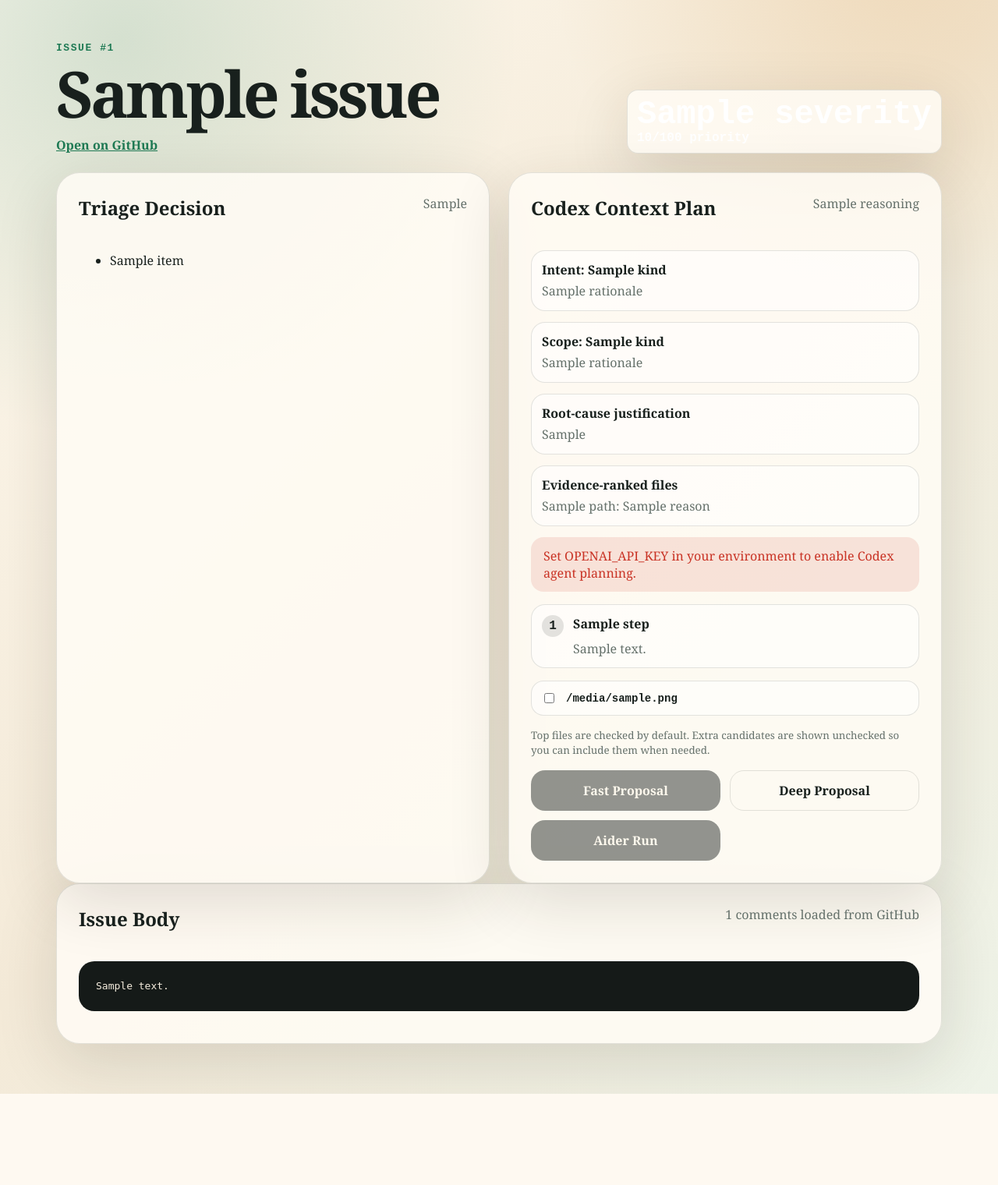
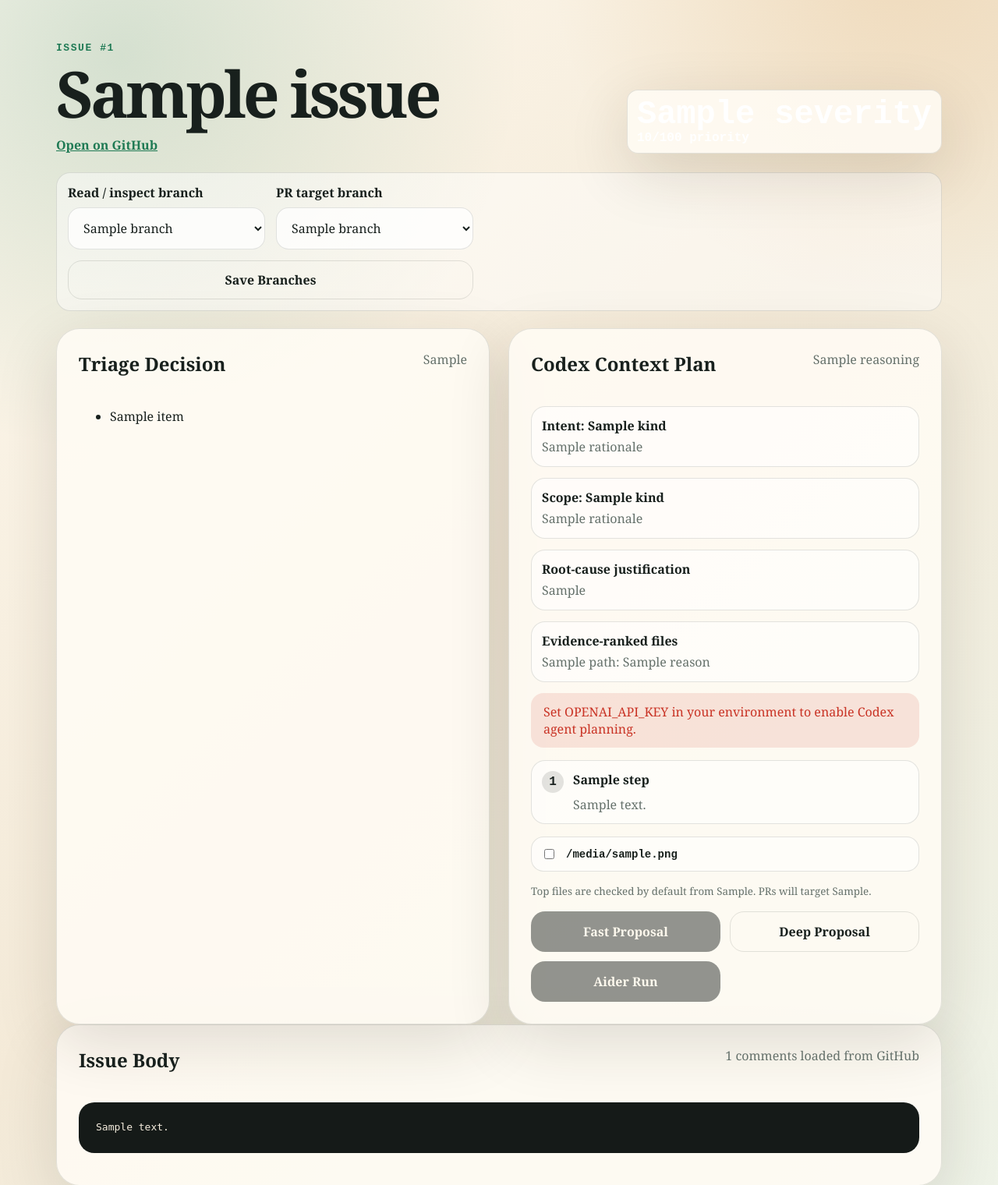
Before and after one commit to shadylpstan/GitHUB-CTO, a Flask app: template github_cto/templates/issue.html in a window 1280 px wide. Shown: the part 98-1618 px from the top of the page at 78% size. Before the commit the page ends 1501 px from the top, so only its background shows below. Run offline with Flask 3, Linux system fonts and the light colour scheme; the template is opened without the code that fills it: most values are stand-ins (such as "Sample title", 1, 10 or a date in 2020).

Commit message:
Update GitHub CTO app -- 1529

```diff
--- a/github_cto/app.py
+++ b/github_cto/app.py
@@ -32,6 +32,30 @@ def create_app() -> Flask:
         token = session.get("github_token") or app.config["GITHUB_TOKEN"]
         repo = session.get("github_repo") or app.config["GITHUB_REPOSITORY"]
         return token, repo
+
+    def branch_settings(default_branch: str, branches: list[str] | None = None) -> dict[str, str]:
+        available = set(branches or [])
+        read_branch = (session.get("github_read_branch") or default_branch).strip()
+        target_branch = (session.get("github_target_branch") or default_branch).strip()
+        if available and read_branch not in available:
+            read_branch = default_branch
+        if available and target_branch not in available:
+            target_branch = default_branch
+        return {"read_branch": read_branch, "target_branch": target_branch, "default_branch": default_branch}
+
+    def posted_branch_settings(github: GitHubClient) -> dict[str, str]:
+        default_branch = github.default_branch()
+        branches = github.list_branches()
+        settings = branch_settings(default_branch, branches)
+        read_branch = request.form.get("read_branch", settings["read_branch"]).strip() or default_branch
+        target_branch = request.form.get("target_branch", settings["target_branch"]).strip() or default_branch
+        if read_branch not in branches:
+            raise ValueError(f"Unknown read branch: {read_branch}")
+        if target_branch not in branches:
+            raise ValueError(f"Unknown PR target branch: {target_branch}")
+        session["github_read_branch"] = read_branch
+        session["github_target_branch"] = target_branch
+        return {"read_branch": read_branch, "target_branch": target_branch, "default_branch": default_branch}
 
     def make_github() -> GitHubClient:
         token, repo = current_settings()
@@ -129,8 +153,26 @@ def create_app() -> Flask:
     def reset_connection():
         session.pop("github_token", None)
         session.pop("github_repo", None)
+        session.pop("github_read_branch", None)
+        session.pop("github_target_branch", None)
         flash("Browser override cleared. Using .env settings again.", "success")
         return redirect(url_for("dashboard"))
+
+    @app.route("/branch-settings", methods=["POST"])
+    def update_branch_settings():
+        next_url = request.form.get("next") or url_for("dashboard")
+        if not next_url.startswith("/"):
+            next_url = url_for("dashboard")
+        try:
+            github = make_github()
+            settings = posted_branch_settings(github)
+            flash(
+                f"Branch settings saved. Reading {settings['read_branch']} and opening PRs into {settings['target_branch']}.",
+                "success",
+            )
+        except Exception as exc:
+            flash(str(exc), "error")
+        return redirect(next_url)
 
     @app.route("/dashboard")
     def dashboard():
@@ -138,11 +180,13 @@ def create_app() -> Flask:
             github = make_github()
             repo = github.repository()
             user = github.current_user()
+            branches = github.list_branches()
+            settings = branch_settings(repo["default_branch"], branches)
             app.logger.info("Loading dashboard for repo=%s user=%s", github.repo.full_name, user.get("login"))
             issues = github.list_issues(limit=30)
             repo_index = make_repo_index()
-            index_stats = repo_index.stats(github.repo.full_name, repo["default_branch"])
-            indexed_files = repo_index.indexed_files(github.repo.full_name, repo["default_branch"])
+            index_stats = repo_index.stats(github.repo.full_name, settings["read_branch"])
+            indexed_files = repo_index.indexed_files(github.repo.full_name, settings["read_branch"])
             triaged = []
             for issue in issues:
                 triaged.append({"issue": issue, "triage": triage_issue(issue)})
@@ -154,6 +198,8 @@ def create_app() -> Flask:
                 index_stats=index_stats,
                 indexed_files=indexed_files,
                 index_job=index_jobs.snapshot(),
+                branches=branches,
+                branch_settings=settings,
             )
         except (ValueError, GitHubError) as exc:
             flash(str(exc), "error")
@@ -192,13 +238,14 @@ def create_app() -> Flask:
             token, repo_name = current_settings()
             github = make_github()
             repo = github.repository()
-            branch = repo["default_branch"]
+            branches = github.list_branches()
+            branch = branch_settings(repo["default_branch"], branches)["read_branch"]
             index_jobs.start(github.repo.full_name, branch)
             app.logger.info("Queued index rebuild for %s on %s", github.repo.full_name, branch)
 
             worker = threading.Thread(
                 target=_run_index_rebuild,
-                args=(app, index_jobs, token, repo_name),
+                args=(app, index_jobs, token, repo_name, branch),
                 daemon=True,
             )
             worker.start()
@@ -218,7 +265,8 @@ def create_app() -> Flask:
         try:
             github = make_github()
             repo = github.repository()
-            branch = repo["default_branch"]
+            branches = github.list_branches()
+            branch = branch_settings(repo["default_branch"], branches)["read_branch"]
             deleted = make_repo_index().delete_index(github.repo.full_name, branch)
             app.logger.info("Deleted repository index repo=%s branch=%s rows=%s", github.repo.full_name, branch, deleted)
             flash(f"Deleted repository index for {github.repo.full_name} on {branch}. Removed {deleted} chunk(s).", "success")
@@ -236,9 +284,11 @@ def create_app() -> Flask:
         try:
             github = make_github()
             repo = github.repository()
+            branches = github.list_branches()
+            branch = branch_settings(repo["default_branch"], branches)["read_branch"]
             repo_index = make_repo_index()
-            stats = repo_index.stats(github.repo.full_name, repo["default_branch"])
-            files = repo_index.indexed_files(github.repo.full_name, repo["default_branch"])
+            stats = repo_index.stats(github.repo.full_name, branch)
+            files = repo_index.indexed_files(github.repo.full_name, branch)
             return jsonify({"stats": stats.__dict__, "files": files})
         except Exception as exc:
             app.logger.exception("Failed to load indexed files")
@@ -249,9 +299,12 @@ def create_app() -> Flask:
         try:
             app.logger.info("Loading issue detail issue=%s", issue_number)
             workflow = make_workflow()
+            repo = workflow.github.repository()
+            branches = workflow.github.list_branches()
+            settings = branch_settings(repo["default_branch"], branches)
             context = workflow.issue_context(issue_number)
-            plan = workflow.plan_files(issue_number)
-            return render_template("issue.html", **context, plan=plan)
+            plan = workflow.plan_files(issue_number, branch=settings["read_branch"])
+            return render_template("issue.html", **context, plan=plan, branches=branches, branch_settings=settings)
         except Exception as exc:
             flash(str(exc), "error")
             return redirect(url_for("dashboard"))
@@ -268,7 +321,14 @@ def create_app() -> Flask:
                 len(selected_files),
             )
             workflow = make_workflow()
-            proposal = workflow.generate_proposal(issue_number, selected_files or None, proposal_mode=proposal_mode)
+            settings = posted_branch_settings(workflow.github)
+            proposal = workflow.generate_proposal(
+                issue_number,
+                selected_files or None,
+                proposal_mode=proposal_mode,
+                read_branch=settings["read_branch"],
+                target_branch=settings["target_branch"],
+            )
             proposal_id = proposal_store().save(proposal)
             app.logger.info("Proposal generated issue=%s proposal_id=%s changes=%s", issue_number, proposal_id, len(proposal.get("changes", [])))
             flash("Codex proposal generated. Review the diffs before creating the PR.", "success")
@@ -291,11 +351,30 @@ def create_app() -> Flask:
         selected_files = request.form.getlist("files")
         try:
             token, repo_name = current_settings()
+            github = make_github()
+            settings = posted_branch_settings(github)
             job = aider_jobs.create(issue_number)
-            app.logger.info("Queued Aider run job=%s issue=%s selected_files=%s", job.id, issue_number, len(selected_files))
+            app.logger.info(
+                "Queued Aider run job=%s issue=%s selected_files=%s read_branch=%s target_branch=%s",
+                job.id,
+                issue_number,
+                len(selected_files),
+                settings["read_branch"],
+                settings["target_branch"],
+            )
             worker = threading.Thread(
                 target=_run_aider_job,
-                args=(app, aider_jobs, job.id, token, repo_name, issue_number, selected_files),
+                args=(
+                    app,
+                    aider_jobs,
+                    job.id,
+                    token,
+                    repo_name,
+                    issue_number,
+                    selected_files,
+                    settings["read_branch"],
+                    settings["target_branch"],
+                ),
                 daemon=True,
             )
             worker.start()
@@ -331,7 +410,13 @@ def create_app() -> Flask:
                 len(selected_files),
             )
             agent = make_agent_loop()
-            proposal = agent.run(issue_number, selected_files or None)
+            settings = posted_branch_settings(agent.workflow.github)
+            proposal = agent.run(
+                issue_number,
+                selected_files or None,
+                read_branch=settings["read_branch"],
+                target_branch=settings["target_branch"],
+            )
             proposal_id = proposal_store().save(proposal)
             app.logger.info(
                 "Iterative agent run completed issue=%s proposal_id=%s changes=%s steps=%s",
@@ -360,7 +445,21 @@ def create_app() -> Flask:
         try:
             proposal = attach_diffs(proposal_store().load(proposal_id))
             app.logger.info("Reviewing proposal proposal_id=%s changes=%s", proposal_id, len(proposal.get("changes", [])))
-            return render_template("proposal.html", proposal=proposal)
+            proposal_target = proposal.get("target_branch") or proposal.get("base_branch") or ""
+            try:
+                github = make_github()
+                repo = github.repository()
+                branches = github.list_branches()
+                settings = branch_settings(repo["default_branch"], branches)
+                proposal_target = proposal_target or settings["target_branch"]
+            except Exception as branch_exc:
+                app.logger.warning("Could not load branches for proposal review: %s", branch_exc)
+                fallback_branch = proposal_target or proposal.get("read_branch") or proposal.get("base_branch") or "main"
+                branches = [fallback_branch]
+                settings = {"read_branch": proposal.get("read_branch") or fallback_branch, "target_branch": fallback_branch, "default_branch": fallback_branch}
+            if proposal_target not in branches:
+                proposal_target = settings["target_branch"]
+            return render_template("proposal.html", proposal=proposal, branches=branches, branch_settings=settings, proposal_target_branch=proposal_target)
         except Exception as exc:
             app.logger.exception("Proposal review failed proposal_id=%s", proposal_id)
             flash(str(exc), "error")
@@ -403,6 +502,13 @@ def create_app() -> Flask:
                     change["proposed_content"] = edited_content
             proposal["patch"]["summary"] = request.form.get("summary", proposal["patch"].get("summary", ""))
             proposal["patch"]["test_plan"] = request.form.get("test_plan", proposal["patch"].get("test_plan", ""))
+            target_branch = request.form.get("target_branch", proposal.get("target_branch", "")).strip()
+            if target_branch:
+                branches = make_github().list_branches()
+                if target_branch not in branches:
+                    raise ValueError(f"Unknown PR target branch: {target_branch}")
+                proposal["target_branch"] = target_branch
+                session["github_target_branch"] = target_branch
             store.update(proposal)
 
             workflow = make_workflow()
@@ -470,6 +576,8 @@ def _run_aider_job(
     repo_name: str,
     issue_number: int,
     selected_files: list[str],
+    read_branch: str,
+    target_branch: str,
 ) -> None:
     with app.app_context():
         def progress(message: str) -> None:
@@ -506,10 +614,9 @@ def _run_aider_job(
             issue = context["issue"]
             comments = context["comments"]
             triage = context["triage"]
-            repo = workflow.github.repository()
             if not selected_files:
                 progress("No files selected; asking planner for file context.")
-                selected_files = workflow.plan_files(issue_number)["files"]
+                selected_files = workflow.plan_files(issue_number, branch=read_branch)["files"]
             backend = AiderBackend(
                 repo_root=app.root_path + "/..",
                 workspace_root=app.instance_path + "/aider_runs",
@@ -528,10 +635,10 @@ def _run_aider_job(
                 openai_api_key=app.config["OPENAI_API_KEY"],
                 github_token=token,
                 repository=repo_name,
-                branch=repo["default_branch"],
+                branch=read_branch,
                 progress=progress,
             )
-            proposal = _proposal_from_aider_result(workflow, issue, triage, result)
+            proposal = _proposal_from_aider_result(workflow, issue, triage, result, read_branch, target_branch)
             progress("Validating generated changes.")
             validation_warnings = validate_proposal_changes(app, proposal.get("changes", []))
             if validation_warnings:
@@ -562,13 +669,16 @@ def _proposal_from_aider_result(
     issue: dict,
     triage,
     result: dict,
+    read_branch: str | None = None,
+    target_branch: str | None = None,
 ) -> dict:
-    base_branch = workflow.github.default_branch()
+    read_branch = read_branch or workflow.github.default_branch()
+    target_branch = target_branch or read_branch
     changes = []
     for change in result.get("changes", []):
         path = change["path"]
         try:
-            original = workflow.github.get_file(path, ref=base_branch)
+            original = workflow.github.get_file(path, ref=read_branch)
             original_content = original["content"]
             sha = original["sha"]
             status = "modified"
@@ -602,7 +712,9 @@ def _proposal_from_aider_result(
             "aider_run_id": result.get("run_id", ""),
             "aider_workspace": result.get("workspace", ""),
         },
-        "base_branch": base_branch,
+        "base_branch": read_branch,
+        "read_branch": read_branch,
+        "target_branch": target_branch,
         "changes": changes,
         "codex": {
             "agent": "Aider CLI Backend",
@@ -622,7 +734,7 @@ def codex_timeline_for_aider(changed_files: int, run_id: str) -> list[dict[str,
     ]
 
 
-def _run_index_rebuild(app: Flask, index_jobs: IndexJobRegistry, token: str, repo_name: str) -> None:
+def _run_index_rebuild(app: Flask, index_jobs: IndexJobRegistry, token: str, repo_name: str, branch: str) -> None:
     with app.app_context():
         try:
             github = GitHubClient(token=token, repo=repo_name)
@@ -638,6 +750,7 @@ def _run_index_rebuild(app: Flask, index_jobs: IndexJobRegistry, token: str, rep
                 github,
                 max_files=app.config["MAX_REPO_FILES"],
                 max_file_bytes=app.config["MAX_FILE_BYTES"],
+                branch=branch,
                 progress=progress,
             )
             index_jobs.finish(f"Index complete: {stats.files} files and {stats.chunks} chunks.")
--- a/github_cto/repo_index.py
+++ b/github_cto/repo_index.py
@@ -145,13 +145,14 @@ class RepositoryIndex:
         github: GitHubClient,
         max_files: int,
         max_file_bytes: int,
+        branch: str | None = None,
         progress: ProgressCallback | None = None,
     ) -> IndexStats:
         if not self.embedder.enabled:
             raise RepoIndexError("OPENAI_API_KEY is required to rebuild the repository index.")
 
         repo = github.repo.full_name
-        branch = github.default_branch()
+        branch = branch or github.default_branch()
         self._progress(progress, message="Fetching repository tree...", repo=repo, branch=branch)
         logger.info("Index rebuild started for %s on %s", repo, branch)
         tree = github.get_tree(branch=branch)
--- a/github_cto/static/styles.css
+++ b/github_cto/static/styles.css
@@ -150,6 +150,43 @@ nav {
   padding: 9px 12px;
 }
 
+.branch-panel {
+  background: rgba(255, 255, 255, 0.48);
+  border: 1px solid var(--line);
+  border-radius: 18px;
+  margin-bottom: 22px;
+  padding: 14px;
+}
+
+.branch-form,
+.branch-panel {
+  align-items: end;
+  display: flex;
+  flex-wrap: wrap;
+  gap: 14px;
+}
+
+.branch-form label,
+.branch-panel label {
+  flex: 1 1 220px;
+  margin: 0;
+}
+
+.branch-summary {
+  flex: 1 1 220px;
+}
+
+.branch-summary strong,
+.branch-summary span {
+  display: block;
+}
+
+.branch-summary span {
+  color: var(--muted);
+  font-family: "Courier New", monospace;
+  margin-top: 6px;
+}
+
 h1 {
   font-size: clamp(42px, 7vw, 82px);
   letter-spacing: -4px;
@@ -294,7 +331,8 @@ label span {
   margin-bottom: 8px;
 }
 
-input {
+input,
+select {
   background: rgba(255, 255, 255, 0.74);
   border: 1px solid var(--line);
   border-radius: 16px;
--- a/github_cto/templates/issue.html
+++ b/github_cto/templates/issue.html
@@ -12,6 +12,29 @@
       <strong>{{ triage.severity }}</strong>
       <span>{{ triage.score }}/100 priority</span>
     </div>
+  </section>
+
+  <section class="branch-panel">
+    <form method="post" action="{{ url_for('update_branch_settings') }}" class="branch-form" data-loading="Saving branch settings...">
+      <input type="hidden" name="next" value="{{ url_for('issue_detail', issue_number=issue.number) }}">
+      <label>
+        <span>Read / inspect branch</span>
+        <select name="read_branch">
+          {% for branch in branches %}
+            <option value="{{ branch }}" {% if branch == branch_settings.read_branch %}selected{% endif %}>{{ branch }}</option>
+          {% endfor %}
+        </select>
+      </label>
+      <label>
+        <span>PR target branch</span>
+        <select name="target_branch">
+          {% for branch in branches %}
+            <option value="{{ branch }}" {% if branch == branch_settings.target_branch %}selected{% endif %}>{{ branch }}</option>
+          {% endfor %}
+        </select>
+      </label>
+      <button class="secondary" type="submit"><span class="button-label">Save Branches</span></button>
+    </form>
   </section>
 
   <section class="two-column">
@@ -72,6 +95,8 @@
         </ol>
       {% endif %}
       <form method="post" action="{{ url_for('generate_proposal', issue_number=issue.number) }}" class="file-plan" data-loading="Codex is generating a proposal...">
+        <input type="hidden" name="read_branch" value="{{ branch_settings.read_branch }}">
+        <input type="hidden" name="target_branch" value="{{ branch_settings.target_branch }}">
         {% for file in plan.files %}
           <label class="file-choice">
             <input type="checkbox" name="files" value="{{ file }}" {% if file in plan.checked_files %}checked{% endif %}>
@@ -80,7 +105,7 @@
         {% else %}
           <div class="empty">No candidate files were selected. Codex can still propose new files or ask for broader context.</div>
         {% endfor %}
-        <small class="form-hint">Top files are checked by default. Extra candidates are shown unchecked so you can include them when needed.</small>
+        <small class="form-hint">Top files are checked by default from {{ branch_settings.read_branch }}. PRs will target {{ branch_settings.target_branch }}.</small>
         <div class="proposal-actions">
           <button class="primary danger-zone" type="submit" name="proposal_mode" value="fast" {% if not has_openai_key %}disabled{% endif %}>
             <span class="button-label">Fast Proposal</span>
```
Also changed, not shown: github_cto/agent_loop.py (+29 -10 lines), github_cto/github_client.py (+12 -1 lines), github_cto/templates/dashboard.html (+24 -1 lines), github_cto/templates/proposal.html (+18 -1 lines), github_cto/workflow.py (+34 -22 lines), README.md.
